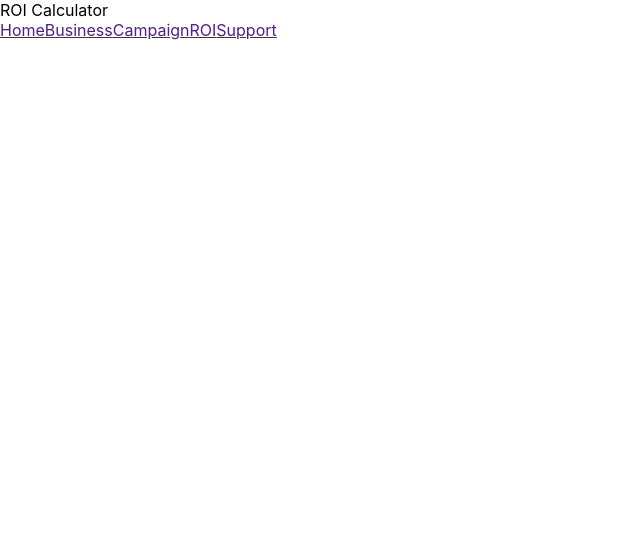
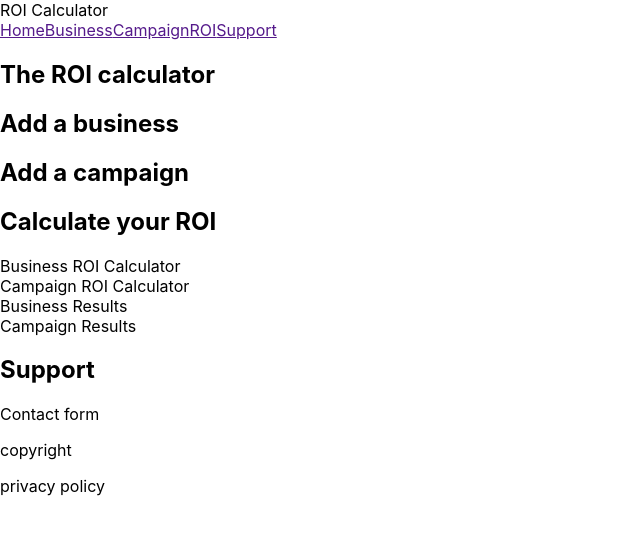
Before and after one commit to tinkotvas/Interactive-Frontend-Development-Milestone-Project-2, a React (Create React App) app in the folder roi-calculator/: page / in a window 1280 px wide. Shown: the top 534 px of the page, without its empty margins (0-640 px from the left). Built offline with nearby package versions, Linux system fonts and the light colour scheme.

Commit message:
Add HTML skeleton in App.jsx

```diff
--- a/roi-calculator/src/App.jsx
+++ b/roi-calculator/src/App.jsx
@@ -7,6 +7,50 @@ function App() {
   return (
       <div className="body">
         <SiteHeader logoName="ROI Calculator" />
+
+        <main>
+          <section>
+            <h1>The ROI calculator</h1>
+            <h2>Add a business</h2>
+            <h2>Add a campaign</h2>
+            <h2>Calculate your ROI</h2>
+          </section>
+
+          <section>
+            <div>
+              Business ROI Calculator
+            </div>
+
+            <div>
+              Campaign ROI Calculator
+            </div>
+          </section>
+
+          <section>
+            <div>
+              Business Results
+            </div>
+
+            <div>
+              Campaign Results
+            </div>
+          </section>
+
+          <section>
+            <h2>Support</h2>
+
+            <form>
+              Contact form
+            </form>
+          </section>
+        </main>
+
+        <footer>
+          <nav>
+            <p>copyright</p>
+            <p>privacy policy</p>
+          </nav>
+        </footer>
       </div>
     );
 }
--- a/roi-calculator/src/components/SiteHeader.jsx
+++ b/roi-calculator/src/components/SiteHeader.jsx
@@ -14,5 +14,5 @@ export default function SiteHeader({logoName = "Logo"}) {
               <a href="" target="_blank">Support</a>
           </nav>
         </header>
-    )
+    );
 }
```
